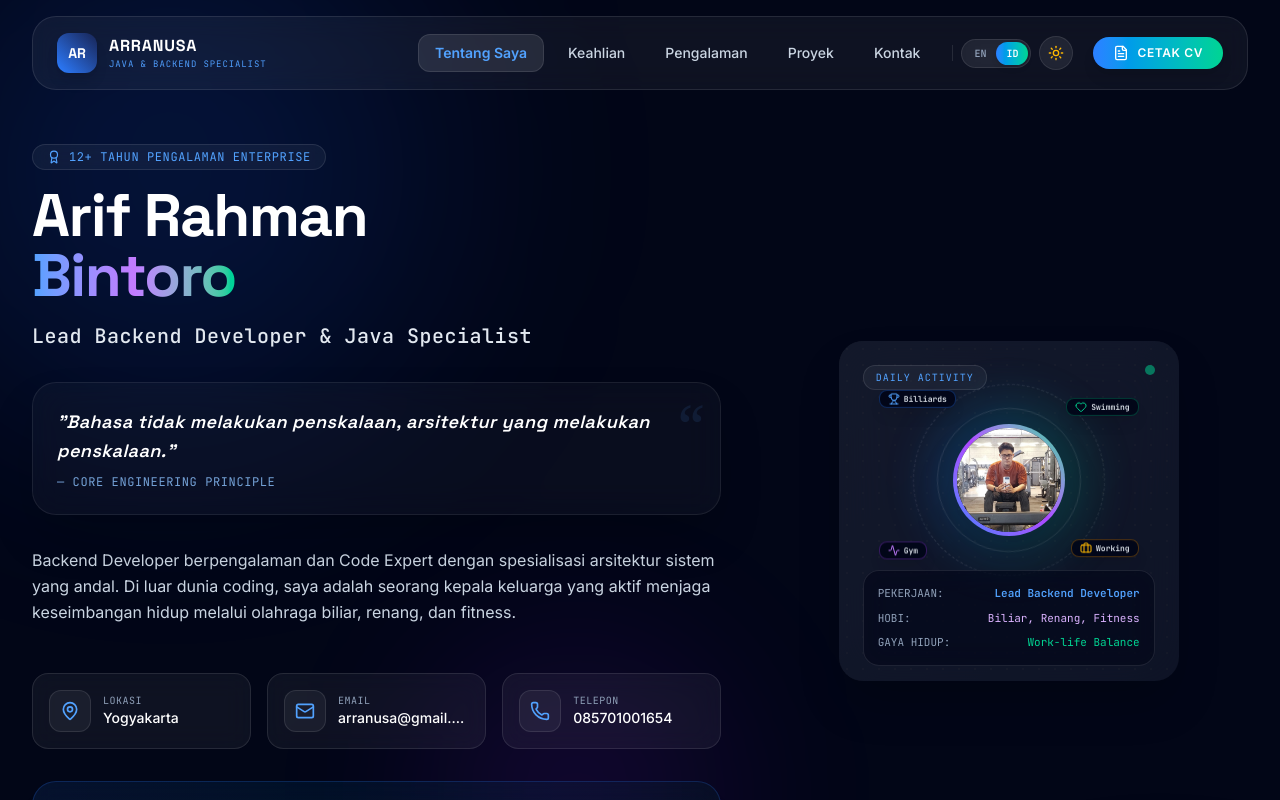
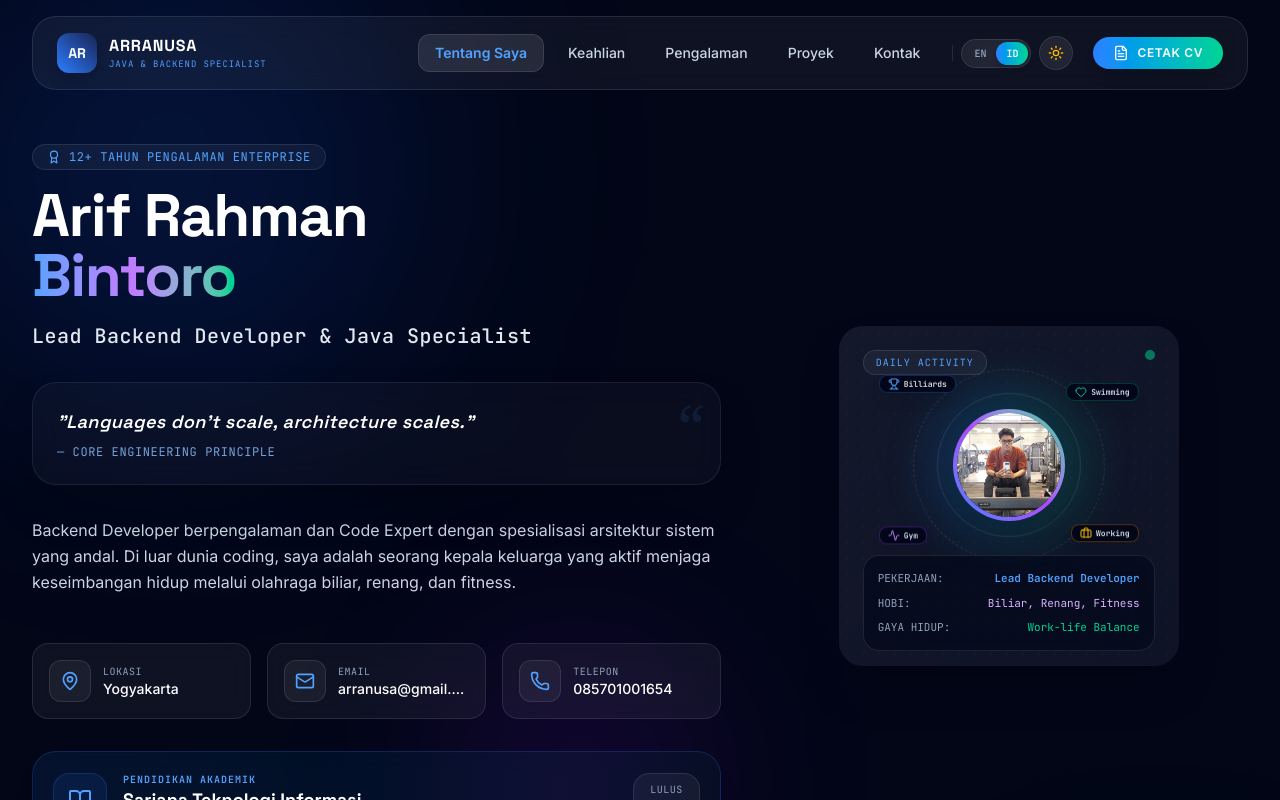
Before and after one commit to arranusa/arranusa.github.io, a React (Vite) app: page / in a window 1280 px wide. Shown: the top 800 px of the page. Built offline with nearby package versions, Linux system fonts and the light colour scheme.

Commit message:
Remove unused icons and unify engineering principle translations

```diff
--- a/src/App.tsx
+++ b/src/App.tsx
@@ -6,7 +6,7 @@ import ExperienceTimeline from './components/ExperienceTimeline';
 import ProjectsSection from './components/ProjectsSection';
 import ContactSection from './components/ContactSection';
 import { personalInfo, experienceData, skillsData } from './data';
-import { Mail, Phone, MapPin, Linkedin, Github, Award, BookOpen } from 'lucide-react';
+import { Mail, Phone, MapPin, Linkedin } from 'lucide-react';
 import { useLanguage } from './LanguageContext';
 
 export default function App() {
@@ -59,7 +59,7 @@ export default function App() {
               Arif Rahman Bintoro
             </p>
             <p className="text-xs text-slate-text font-mono uppercase tracking-widest">
-              {language === 'en' ? "Languages don't scale, architecture scales." : "Bahasa pemrograman tidak berskala, arsitektur yang berskala."}
+              Languages don't scale, architecture scales.
             </p>
             <div className="w-12 h-0.5 bg-gold-accent/40 mx-auto" />
             <p className="text-[11px] text-slate-500 font-mono">
--- a/src/LanguageContext.tsx
+++ b/src/LanguageContext.tsx
@@ -31,7 +31,7 @@ export const LanguageProvider: React.FC<{ children: React.ReactNode }> = ({ chil
       'nav.contact': 'Kontak',
       'nav.print': 'Cetak CV',
       'about.subtitle': '12+ Tahun Pengalaman Enterprise',
-      'about.principle': 'Bahasa tidak melakukan penskalaan, arsitektur yang melakukan penskalaan.',
+      'about.principle': 'Languages don\'t scale, architecture scales.',
       'about.principle_label': '— Core Engineering Principle',
       'about.education': 'Pendidikan',
       'about.location': 'Lokasi',
```
